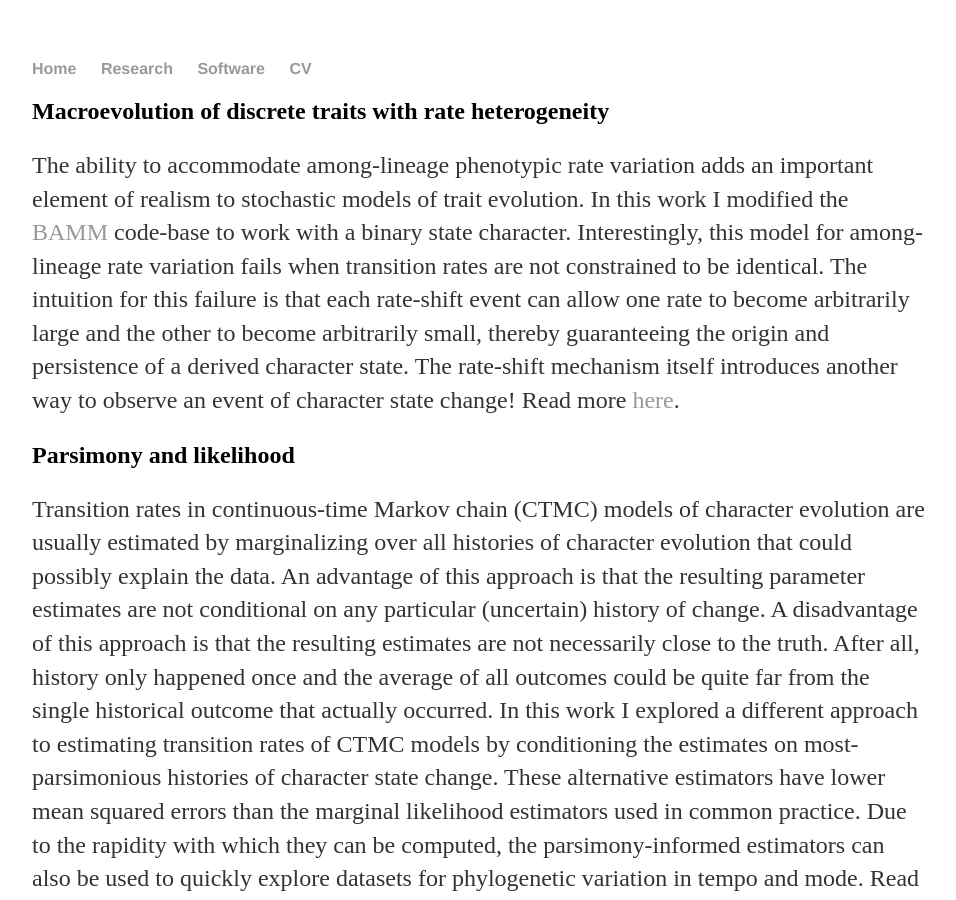
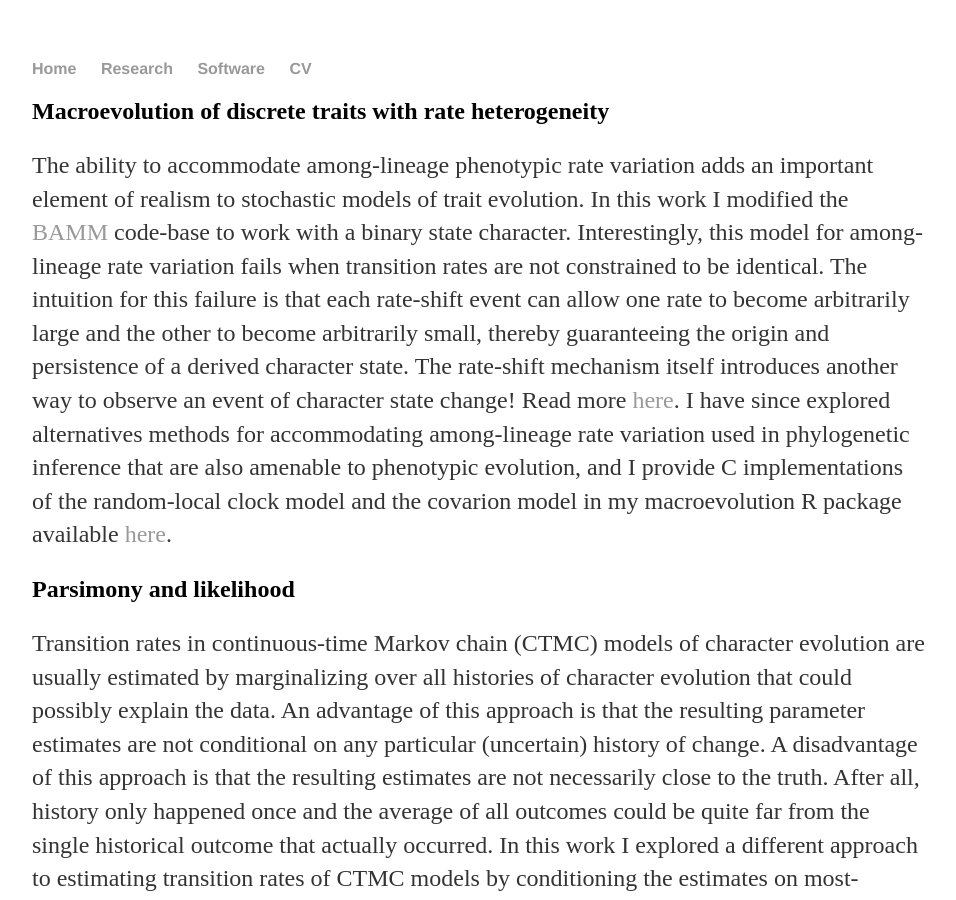
Before and after one commit to blueraleigh/blueraleigh.github.io, a Jekyll site: the page built from research/index.md, in a window 1280 px wide and 900 px high. Shown: the whole window, without its empty margins (160-1116 px from the left). Built offline with Jekyll 4.4.1, drawn with Linux system fonts in a browser that asks for light colours.

Commit message:
Update research

```diff
--- a/research/index.md
+++ b/research/index.md
@@ -16,7 +16,11 @@ each rate-shift event can allow one rate to become arbitrarily large and the
 other to become arbitrarily small, thereby guaranteeing the origin and persistence of a derived
 character state. The rate-shift mechanism itself introduces another way to observe
 an event of character state change!
-Read more [here](https://blueraleigh.github.io/research).
+Read more [here](https://blueraleigh.github.io/research). I have since explored
+alternatives methods for accommodating among-lineage rate variation used in
+phylogenetic inference that are also amenable to phenotypic evolution, and I
+provide C implementations of the random-local clock model and the covarion model
+in my macroevolution R package available [here](https://github.com/blueraleigh/macroevolution).
 
 ## Parsimony and likelihood
 
```
